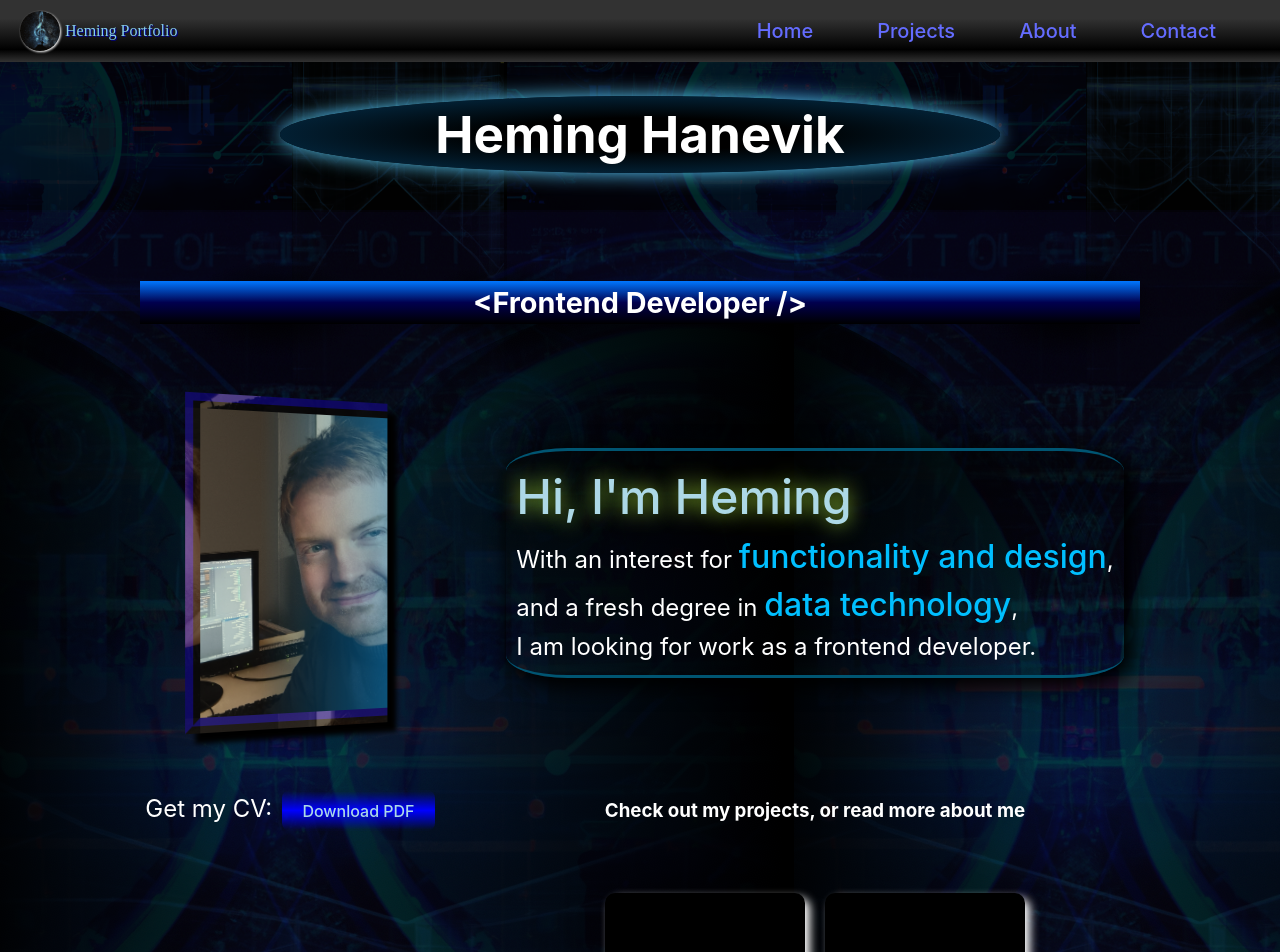
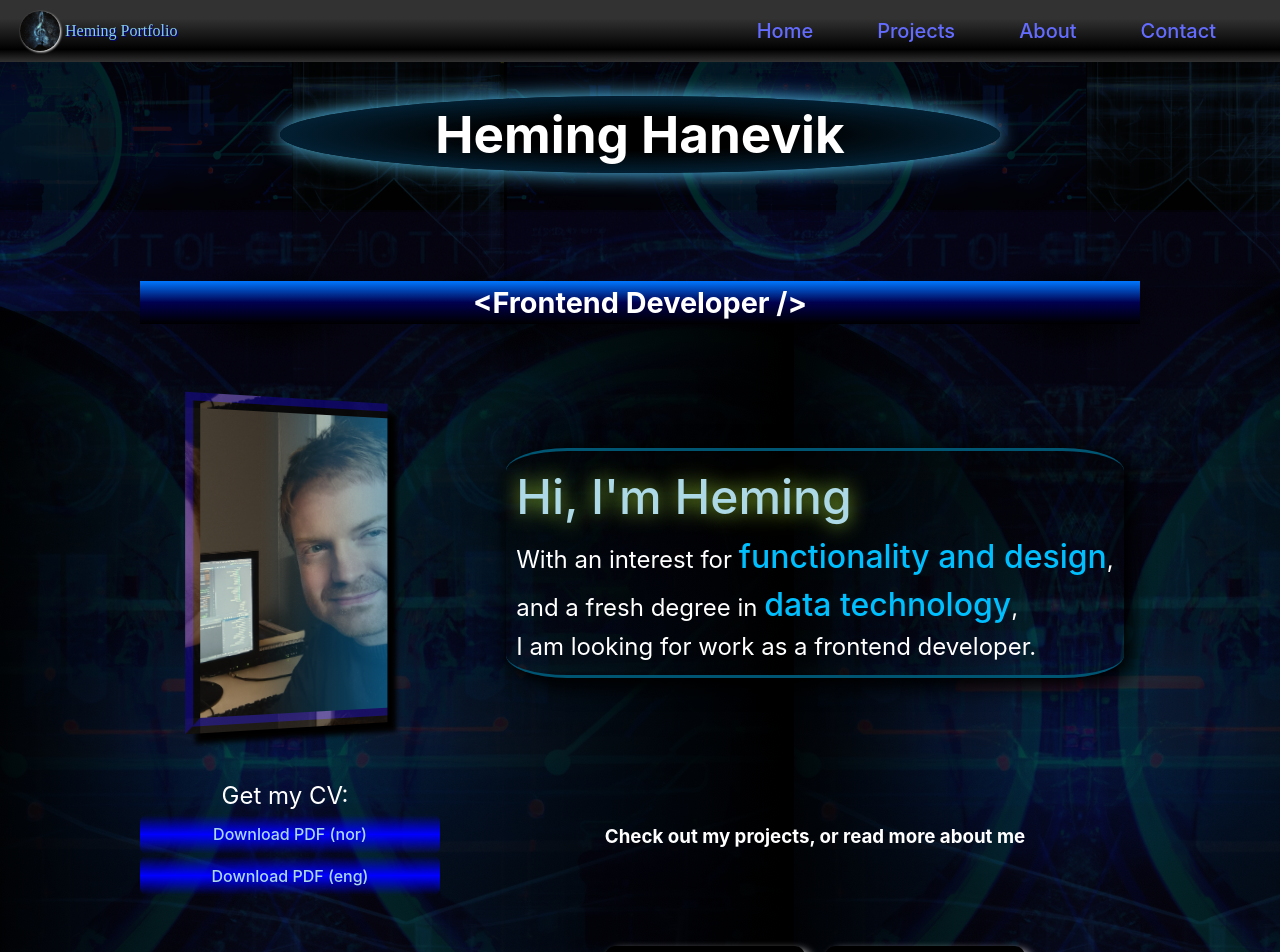
Before and after one commit to hemingus/portfolio, a React (Vite) app: page / in a window 1280 px wide. Shown: the top 952 px of the page. Built offline with nearby package versions, Linux system fonts and the light colour scheme.

Commit message:
added download button CV nor

```diff
--- a/src/pages/HomePage.css
+++ b/src/pages/HomePage.css
@@ -165,4 +165,11 @@
         grid-column: span 3;
         white-space: pre-line;
     }
+    .flex-column {
+        display: flex;
+        justify-content: left;
+        flex-direction: column;
+        align-items: left;
+        text-align: left;
+    }
 }
--- a/src/pages/HomePage.tsx
+++ b/src/pages/HomePage.tsx
@@ -3,11 +3,21 @@ import './HomePage.css'
 
 
 const HomePage = () => {
-    const onButtonClick = () => {
+    const onCVengClick = () => {
         const pdfUrl = "/CVeng_Heming Hanevik.pdf";
         const link = document.createElement("a");
         link.href = pdfUrl;
         link.download = "CVeng_Heming Hanevik.pdf";
+        document.body.appendChild(link);
+        link.click();
+        document.body.removeChild(link);
+    }
+
+    const onCVnorClick = () => {
+        const pdfUrl = "/CV_Heming Hanevik.pdf";
+        const link = document.createElement("a");
+        link.href = pdfUrl;
+        link.download = "CV_Heming Hanevik.pdf";
         document.body.appendChild(link);
         link.click();
         document.body.removeChild(link);
@@ -24,10 +34,13 @@ const HomePage = () => {
                 and a fresh degree in <span className="text-2rem">data technology</span>,<br/>
                 I am looking for work as a frontend developer.
             </p>
-            <div>
-                <label>Get my CV:</label>
-                <button onClick={onButtonClick}>
-                        Download PDF
+            <div className="flex-column">
+                <label style={{alignSelf: "center"}}>Get my CV:</label>
+                <button onClick={onCVnorClick}>
+                        Download PDF (nor)
+                </button>
+                <button onClick={onCVengClick}>
+                        Download PDF (eng)
                 </button>
             </div>
             <h3 className="grid-item-2">Check out my projects, or read more about me</h3>
```
Also changed, not shown: 1 other file (tests, documents, lock files or other folders).
